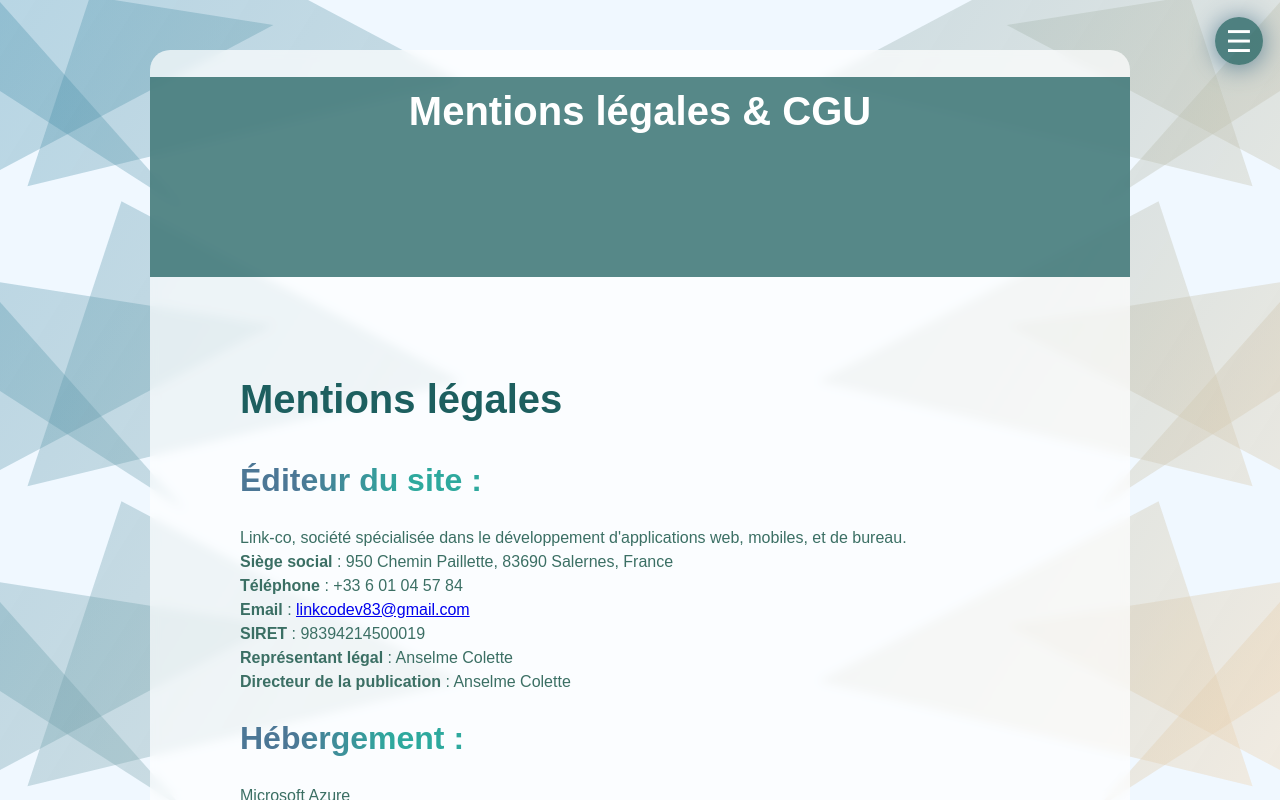
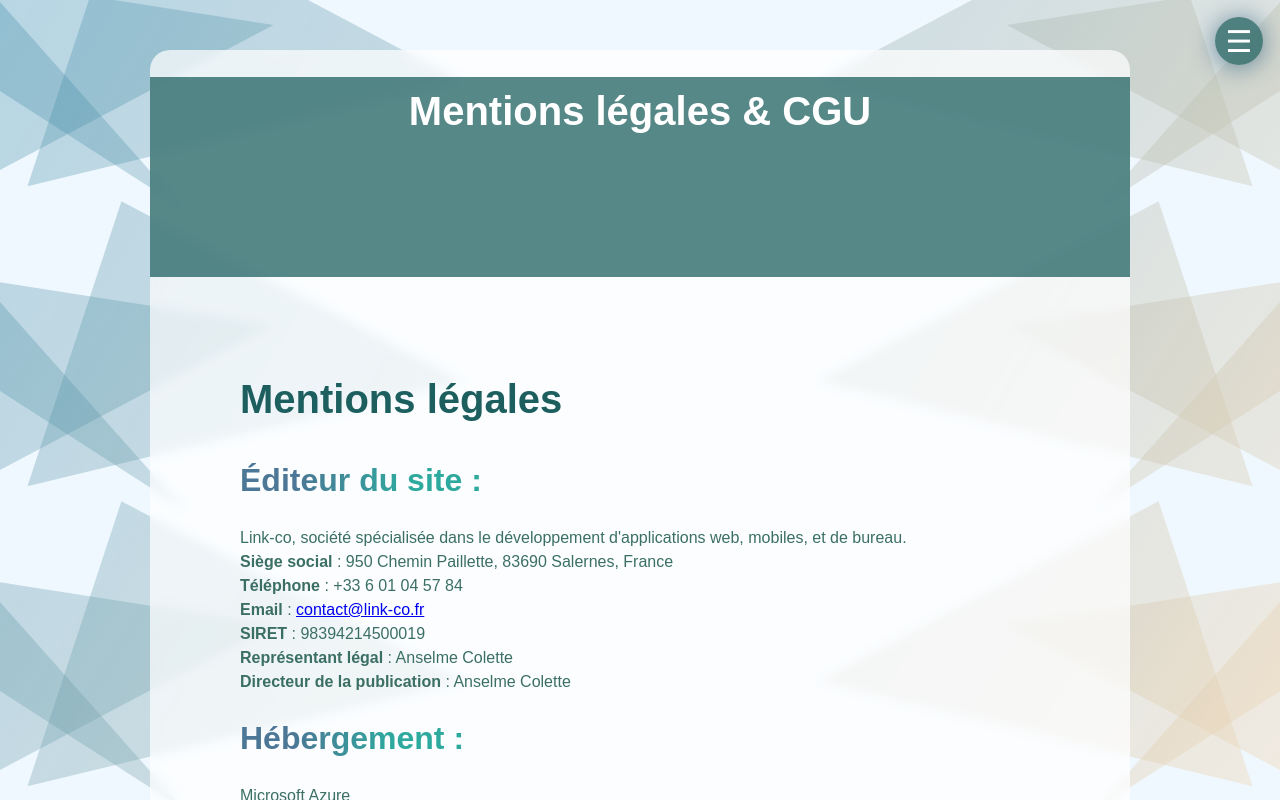
Before and after one commit to Coco836/ManagerCentreVille, a Django app: page /mentions-legales in a window 1280 px wide. Run offline with Django 5.2, Linux system fonts and the light colour scheme.

Commit message:
update email address

```diff
--- a/managerApp/templates/managerApp/legal_mention.html
+++ b/managerApp/templates/managerApp/legal_mention.html
@@ -49,7 +49,7 @@
               Salernes, France<br />
               <strong>Téléphone </strong>: +33 6 01 04 57 84<br />
               <strong>Email </strong>:
-              <a href="linkcodev83@gmail.com">linkcodev83@gmail.com</a><br />
+              <a href="contact@link-co.fr">contact@link-co.fr</a><br />
               <strong>SIRET </strong>: 98394214500019<br />
               <strong>Représentant légal </strong>: Anselme Colette<br />
               <strong>Directeur de la publication </strong>: Anselme Colette
--- a/managerApp/views.py
+++ b/managerApp/views.py
@@ -37,9 +37,9 @@ def contact_view(request):
 
             email = EmailMessage(
                 subject=sujet,
-                body=f'Message de {nom} \n\n {message}',
-                from_email='linkcodev83@gmail.com',  # Votre adresse, utilisée pour l'authentification SMTP
-                to=['linkcodev83@gmail.com'],  # À qui le mail est envoyé
+                body=f'Message de {nom} \n\n {message} \n\n \n\n Via Manager de Centre-Ville',
+                from_email='contact@link-co.fr',  # Votre adresse, utilisée pour l'authentification SMTP
+                to=['contact@link-co.fr'],  # À qui le mail est envoyé
                 headers={'Reply-To': email}  # L'adresse de l'expéditeur original
             )
             email.send()
```
